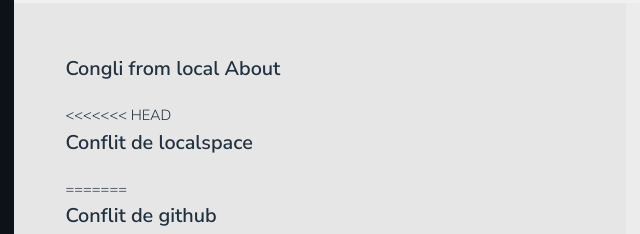
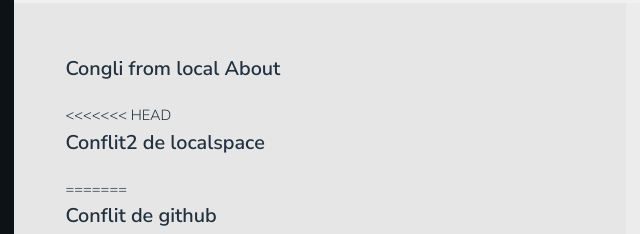
Before and after one commit to nadiaOC/projetGit, a plain HTML site: page index.html in a window 1280 px wide. Shown: the part 1440-1674 px from the top of the page, 42-682 px from the left. Drawn offline with Linux system fonts and the light colour scheme.

Commit message:
test de difftool from local

```diff
--- a/index.html
+++ b/index.html
@@ -84,7 +84,7 @@
 
 									<h3>Congli from local About </h3>
 <<<<<<< HEAD
-<h3>Conflit de localspace </h3>
+<h3>Conflit2 de localspace </h3>
 =======
 <h3>Conflit de github </h3>
 >>>>>>> origin/master
```
